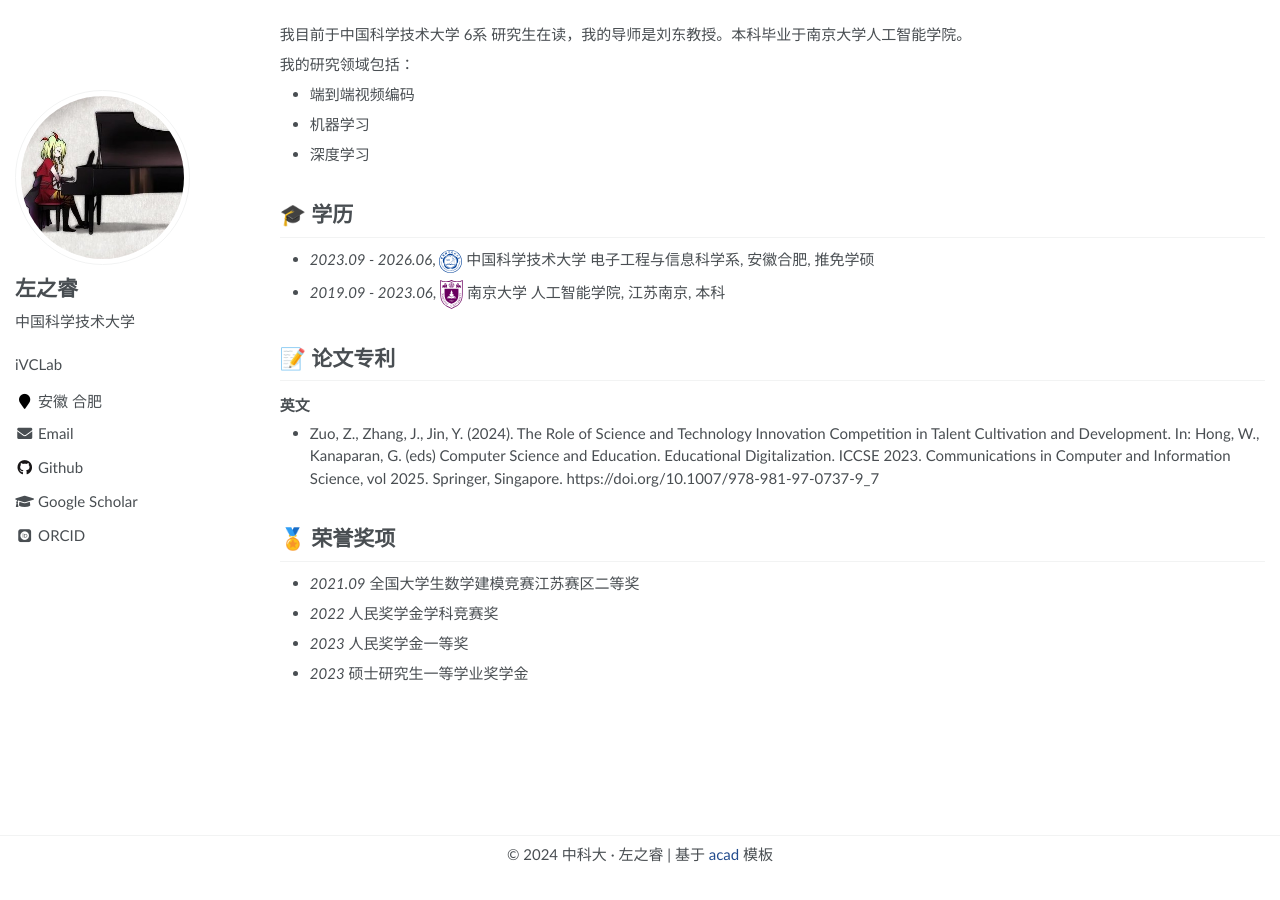
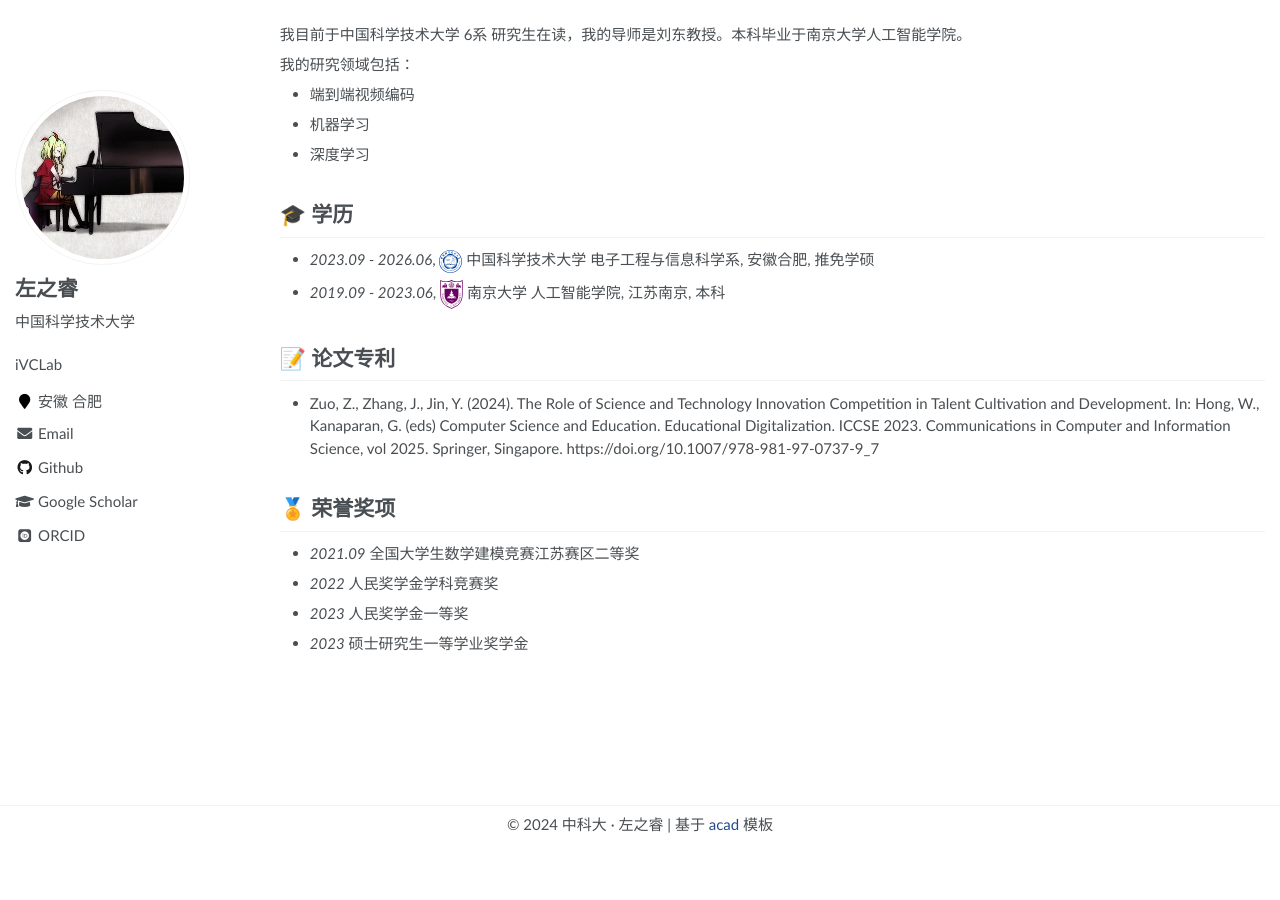
Before and after one commit to DeathPolca/DeathPolca.github.io, a Jekyll site: the page built from _pages/about.md, in a window 1280 px wide. Built offline with Jekyll 4.4.1, drawn with Linux system fonts in a browser that asks for light colours; some web fonts are replaced.

Commit message:
del subtitle

```diff
--- a/_pages/about.md
+++ b/_pages/about.md
@@ -37,8 +37,6 @@ redirect_from:
 <span class='anchor' id='-lwzl'></span>
 
 # 📝 论文专利
-
-### 英文
 -	Zuo, Z., Zhang, J., Jin, Y. (2024). The Role of Science and Technology Innovation Competition in Talent Cultivation and Development. In: Hong, W., Kanaparan, G. (eds) Computer Science and Education. Educational Digitalization. ICCSE 2023. Communications in Computer and Information Science, vol 2025. Springer, Singapore. https://doi.org/10.1007/978-981-97-0737-9_7
 
 
```
